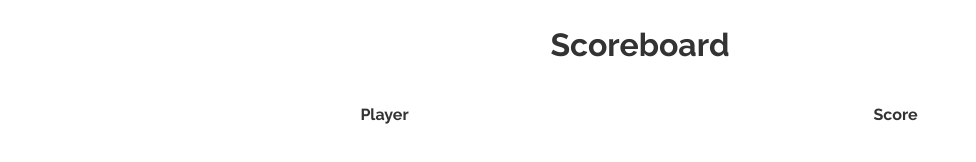
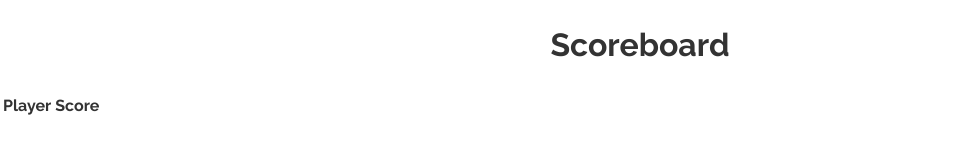
Before and after one commit to leagrnr/green-miles, a website: page score.html in a window 1280 px wide. Shown: the whole page, without its empty margins (0-976 px from the left). Drawn offline with Linux system fonts and the light colour scheme.

```diff
--- a/style/style.css
+++ b/style/style.css
@@ -8,20 +8,6 @@
     margin: 0;
     padding: 0;
     text-align: center;
-}
-
-table {
-    width: 80vw;
-    display: block;
-    margin: auto;
-    table-layout: fixed;
-}
-
-th, td {
-    width: 40vw;
-    text-align: center;
-    padding: 10px;
-    box-sizing: border-box;
 }
 
 @media (max-width: 800px) {
```
Also changed, not shown: script/script.js (+5 -4 lines).
